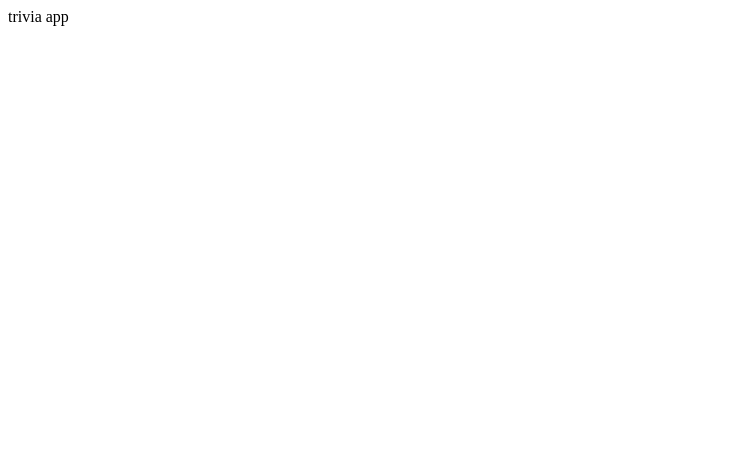
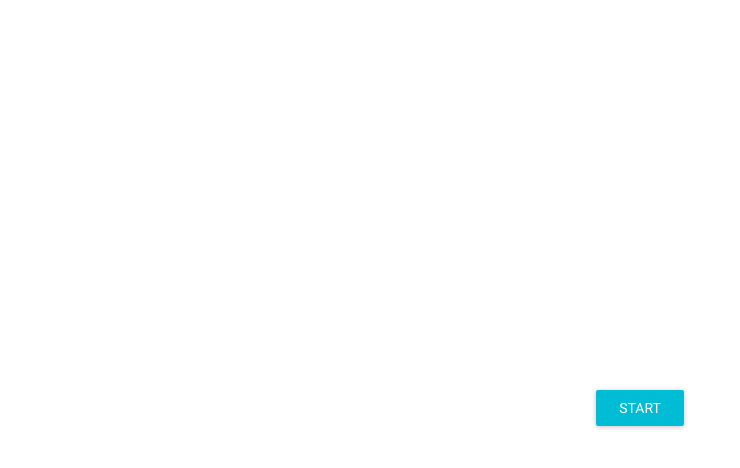
Before and after one commit to idegre/react-test, a React (Create React App) app: page / in a window 1280 px wide. Shown: the top 468 px of the page, without its empty margins (0-740 px from the left). Built offline with nearby package versions, Linux system fonts and the light colour scheme.

Commit message:
basic functionality

```diff
--- a/package.json
+++ b/package.json
@@ -3,6 +3,7 @@
   "version": "0.1.0",
   "private": true,
   "dependencies": {
+    "material-ui": "^0.20.0",
     "react": "^16.3.2",
     "react-dom": "^16.3.2",
     "react-scripts": "1.1.4"
--- a/src/components/app.jsx
+++ b/src/components/app.jsx
@@ -1,10 +1,87 @@
 import React, {Component} from 'react';
+import '../style.css';
+import RaisedButton from 'material-ui/RaisedButton';
+import {RadioButton, RadioButtonGroup} from 'material-ui/RadioButton';
+import Question from './question'
+
+const numberOfQuestions=10;
 
 class App extends Component{
+	constructor(props) {
+	  super(props);
+	  this.state={
+      started:false,
+      currentAnswer:null,
+      answerArray:[],
+    };
+	}
+
+	componentDidMount(){
+	}
+
+  nextQuestion(){
+    this.setState({questionNumber:this.state.questionNumber+1},()=>{
+      this.makeMultipleQuestionArray(this.state.questions.results[this.state.questionNumber].correct_answer,this.state.questions.results[this.state.questionNumber].incorrect_answers);
+    });
+  }
+
+  startQuiz(amount){
+    fetch('https://opentdb.com/api.php?amount='+amount+'&type=multiple').then((response)=>{
+      response.json().then((data)=>{
+        this.setState({questions:data,started:true,questionNumber:0});
+        this.makeMultipleQuestionArray(data.results[this.state.questionNumber].correct_answer,data.results[this.state.questionNumber].incorrect_answers);
+        //here i need to start a watch
+      });
+    });
+  }
+
+  //returns a randomized array of buttons for multiple questions
+  makeMultipleQuestionArray(correct,incorrect){
+    var correctPos=Math.floor((Math.random() * 3) + 0);
+    var incorrectVal=0;
+    var obj;
+    var arr=[];
+    for(var i=0;i<=3;i++){
+      if(i!=correctPos){
+        arr.push(incorrect[incorrectVal]);
+        incorrectVal++;
+      }else{
+        arr.push(correct)
+      }
+    }
+    this.setState({currentCorrect:correctPos,currentAnswer:0,answerArray:arr});
+    console.log()
+  }
+
 	render(){
-		return(
-			<div>
-			trivia app
+    console.log(this.state);
+    var item;
+    if(!this.state.started){
+      item=<RaisedButton label="Start" primary={true} className="startButton" onClick={()=>this.startQuiz(numberOfQuestions)}/>
+    }else{
+      var question=this.state.questions.results[this.state.questionNumber];
+      var title=question.question.replace(/&amp/g,'&').replace(/&quot;/g,'"').replace(/&apos;/g,"'").replace(/&#039;/g,"'").replace(/&eacute;/g,"Ë");
+      var selectors=[];
+      for (var i = 0; i<=this.state.answerArray.length-1; i++) {
+        selectors.push(<RadioButton
+        key={i}
+        value={i}
+        label={this.state.answerArray[i]}
+        />);
+      }
+      item=<div>
+      <h3 className="questionTitle">{title}</h3>
+      <RadioButtonGroup defaultSelected={0} className="answerGroup" onChange={(value)=>{
+        this.setState({currentAnswer:value});
+      }}>
+        {selectors}
+      </RadioButtonGroup>
+      <RaisedButton label="skip question" secondary={true} className="startButton" onClick={()=>this.nextQuestion()}/>
+      </div>
+    }
+    return(
+			<div className="container">
+			  {item}
 			</div>
 		)
 	}
--- a/src/index.js
+++ b/src/index.js
@@ -1,5 +1,10 @@
 import React from 'react';
 import ReactDOM from 'react-dom';
 import App from './components/app';
+import MuiThemeProvider from 'material-ui/styles/MuiThemeProvider';
 
-ReactDOM.render(<App />, document.getElementById('root'));
+ReactDOM.render(
+	<MuiThemeProvider>
+		<App />
+	</MuiThemeProvider>, document.getElementById('root')
+);
--- /dev/null
+++ b/src/style.css
@@ -0,0 +1,20 @@
+@import url('https://fonts.googleapis.com/css?family=Roboto');
+
+
+.container{
+  display: flex;
+  align-items: center;
+  justify-content: center;
+  height: 100vh;
+}
+.startButton{
+
+}
+.hidden{
+  display: none;
+  visibility: hidden;
+}
+.answerGroup{
+  padding-bottom: 20px;
+  padding-left: 20px;
+}
```
Also changed, not shown: 1 other file (tests, documents, lock files or other folders).
